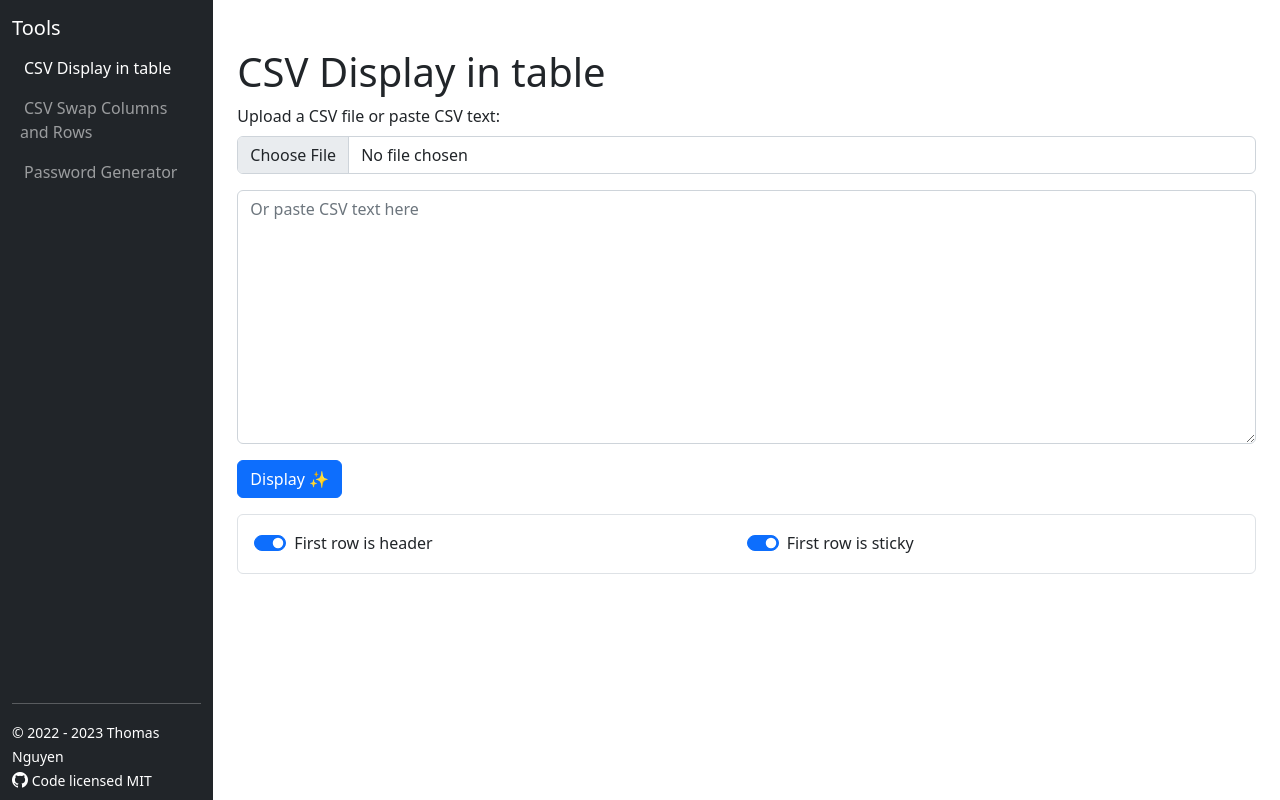
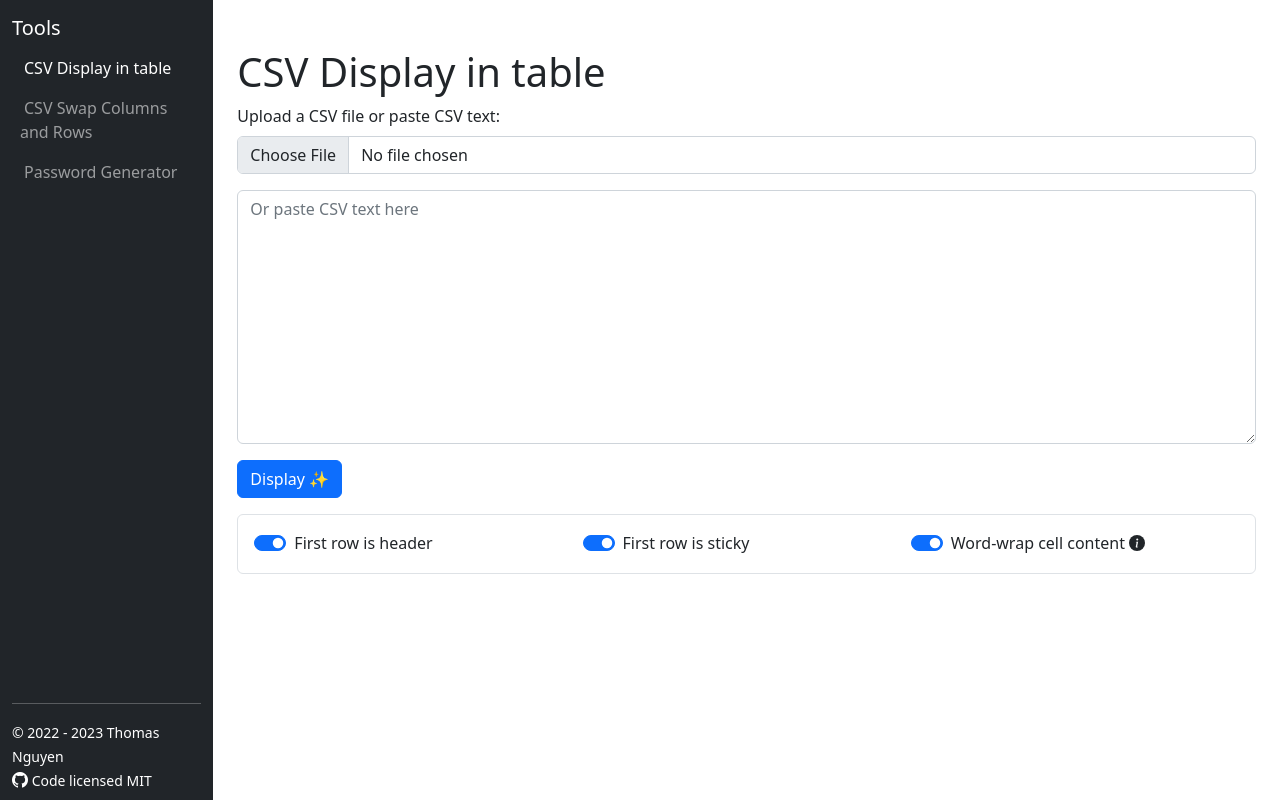
Before and after one commit to ducng99/tools, a React (Vite) app: page /#/csv_display_table in a window 1280 px wide. Built offline with nearby package versions, Linux system fonts and the light colour scheme.

Commit message:
feat(csv_display_table): Added word-wrap for table

```diff
--- a/src/scss/Table.scss
+++ b/src/scss/Table.scss
@@ -8,3 +8,8 @@ table .sticky-top {
         }
     }
 }
+
+.table-fixed {
+    table-layout: fixed;
+    overflow-wrap: break-word;
+}
--- a/src/scss/customs.scss
+++ b/src/scss/customs.scss
@@ -5,3 +5,12 @@
 .h-fit-content {
     height: fit-content;
 }
+
+.inline-circle {
+    border-radius: 50%;
+    width: 1em;
+    height: 1em;
+    display: inline-flex;
+    justify-content: center;
+    align-items: center;
+}
--- a/src/tools/csv_display_table/index.tsx
+++ b/src/tools/csv_display_table/index.tsx
@@ -10,9 +10,16 @@ export function Component() {
     const [processedData, setProcessedData] = useState<string[][]>([]);
     const [isFirstRowHeader, setIsFirstRowHeader] = useState<boolean>(true);
     const [isFirstRowSticky, setIsFirstRowSticky] = useState<boolean>(true);
+    const [isTabbleFixed, setIsTableFixed] = useState<boolean>(true);
+    const tableFixedInfoRef = useRef<HTMLSpanElement | null>(null);
 
     useEffect(() => {
         document.title = title;
+
+        (async () => {
+            const Tooltip = (await import('bootstrap/js/dist/tooltip')).default;
+            new Tooltip(tableFixedInfoRef.current as HTMLElement);
+        })();
     }, []);
 
     function handleFileChange(event: ChangeEvent<HTMLInputElement>) {
@@ -115,13 +122,20 @@ export function Component() {
 
             <div className="container">
                 <div className="row border p-3 my-3 rounded">
-                    <div className="col-12 col-md-6 form-check form-switch">
+                    <div className="col-12 col-md-4 form-check form-switch">
                         <input className="form-check-input" type="checkbox" id="is-first-row-header" checked={isFirstRowHeader} onChange={() => { setIsFirstRowHeader(state => !state); }} />
                         <label className="form-check-label" htmlFor="is-first-row-header">First row is header</label>
                     </div>
-                    <div className="col-12 col-md-6 form-check form-switch">
+                    <div className="col-12 col-md-4 form-check form-switch">
                         <input className="form-check-input" type="checkbox" id="is-first-row-sticky" checked={isFirstRowSticky} onChange={() => { setIsFirstRowSticky(state => !state); }} />
                         <label className="form-check-label" htmlFor="is-first-row-sticky">First row is sticky</label>
+                    </div>
+                    <div className="col-12 col-md-4 form-check form-switch">
+                        <input className="form-check-input" type="checkbox" id="is-table-fixed" checked={isTabbleFixed} onChange={() => { setIsTableFixed(state => !state); }} />
+                        <label className="form-check-label" htmlFor="is-table-fixed">Word-wrap cell content&nbsp;</label>
+                        <span className="bg-dark text-light inline-circle" data-bs-toggle="tooltip" data-bs-title="If disabled, the table can be scrolled horizontally if it's too long" aria-label="Word wrap info" ref={tableFixedInfoRef}>
+                            <i className="bi bi-info" />
+                        </span>
                     </div>
                 </div>
             </div>
@@ -178,7 +192,8 @@ export function Component() {
                 </div>
             </div>
 
-            <table className="table table-striped table-bordered">
+            <div className="table-responsive">
+                <table className={'table table-striped table-bordered' + (isTabbleFixed ? ' table-fixed' : '')}>
                     {
                         isFirstRowHeader && (
                             <thead>
@@ -221,5 +236,6 @@ export function Component() {
                     </tbody>
                 </table>
             </div>
+        </div>
     );
 }
```
Lines whose indentation alone changed are shown as unchanged.
